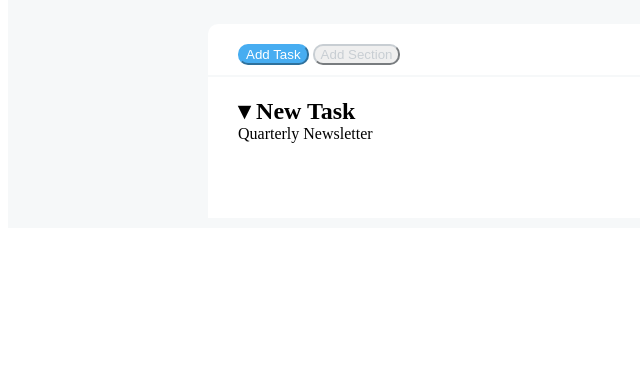
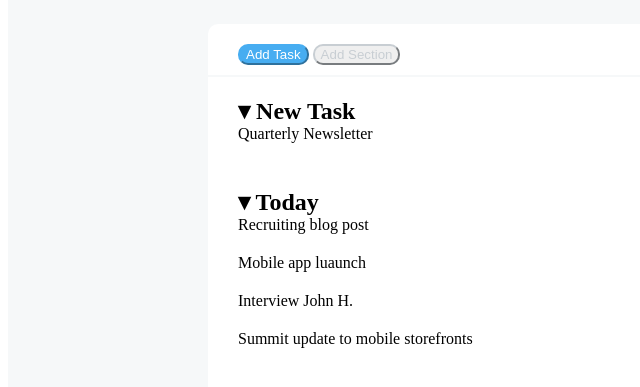
Before and after one commit to Mikel3010/html-css-toboolist, a plain HTML site: page index.html in a window 1280 px wide. Shown: the part 95-482 px from the top of the page, without its empty margins (0-640 px from the left). Drawn offline with Linux system fonts and the light colour scheme.

Commit message:
sezione2

```diff
--- a/css/style.css
+++ b/css/style.css
@@ -38,7 +38,7 @@ h1{
     border-color: #C8CED3;
 
 }
-/* inizio prima sezione */
+/* inizio sezioni */
 section{
     background-color: white;
     padding-left: 30px;
@@ -57,3 +57,4 @@ padding: 0px;
 li{
     padding-bottom: 20px;
 }
+/* inizio decorazione */
--- a/index.html
+++ b/index.html
@@ -33,7 +33,17 @@
                 </ul>
             </section>
             <!-- fine prima sezione -->
-            <section></section>
+            <!-- inizio seconda sezione -->
+            <section>
+                <h2>&#9662; Today</h2>
+                <ul>
+                    <li class="true blu">Recruiting blog post</li>
+                    <li class="true viola">Mobile app luaunch</li>
+                    <li class="false verdino">Interview John H.</li>
+                    <li class="true arancio">Summit update to mobile storefronts</li>
+                </ul>
+            </section>
+            <!-- fine seconda sezione -->
             <section></section>
         </div>
 
```
